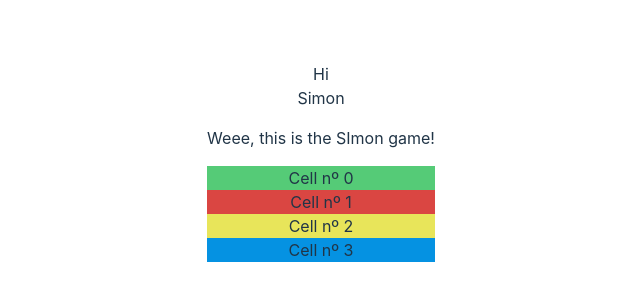
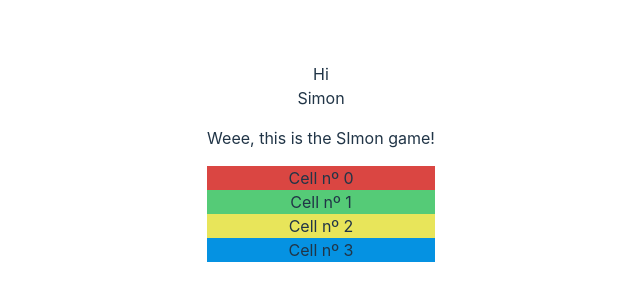
Before and after one commit to Peleton-011/graintertainment, a React (Vite) app: page / in a window 1280 px wide. Shown: the part 238-538 px from the top of the page, without its empty margins (319-959 px from the left). Built offline with nearby package versions, Linux system fonts and the light colour scheme.

Commit message:
Improve shuffle algorithm

```diff
--- a/src/components/simon/Board.jsx
+++ b/src/components/simon/Board.jsx
@@ -4,14 +4,18 @@ import { useState } from "react";
 
 import Cell from "./Cell";
 
+import shuffle from "../../logic/shuffle";
+
 const Board = ({ size }) => {
 	const [isActive, setIsActive] = useState(true);
 
 	const colors = ["#55CB77", "#DA4642", "#E8E55A", "#0592E2"];
 
+    const shuffled = shuffle(colors);
+
 	return (
 		<section>
-			{colors.map((color, index) => {
+			{shuffled.map((color, index) => {
 				return (
 					<div key={index} style={{ backgroundColor: color }}>
 						Cell nº {index}
--- a/src/logic/shuffle.js
+++ b/src/logic/shuffle.js
@@ -1,21 +1,21 @@
 //This follows the Knuth algorithm for shuffling an array
 
 function shuffle(arr) {
-	let result = [],
-		len = arr.length,
-		i;
+    var old = arr.length, curr, i;
 
-	while (len) {
-		i = Math.floor(Math.random() * arr.length);
+    // While there remain elements to shuffle…
+    while (old) {
 
-		if (i in arr) {
-			result.push(arr[i]);
-			delete arr[i];
-			len--;
-		}
-	}
+      // Pick a remaining element…
+      i = Math.floor(Math.random() * old--);
 
-	return result;
-}
+      // And swap it with the current element.
+      curr = arr[old];
+      arr[old] = arr[i];
+      arr[i] = curr;
+    }
+
+    return arr;
+  }
 
 export default shuffle;
```
